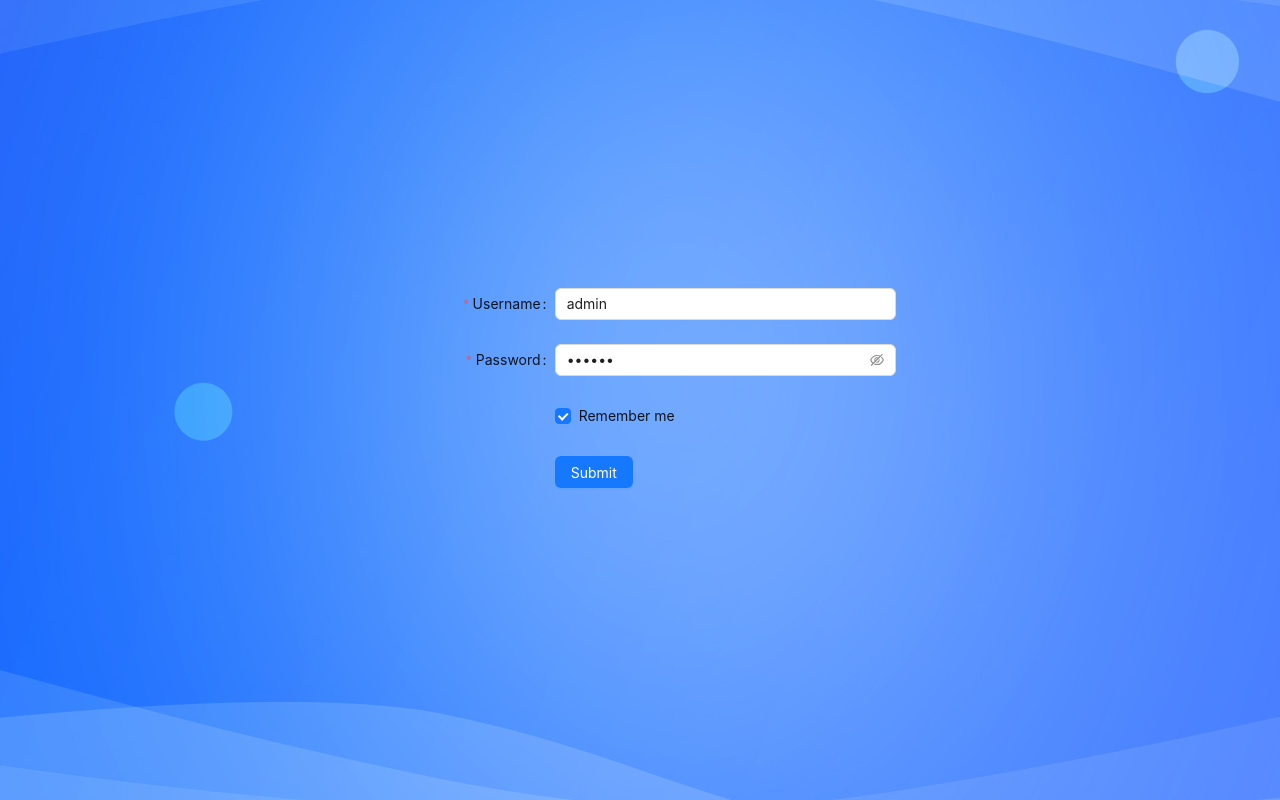
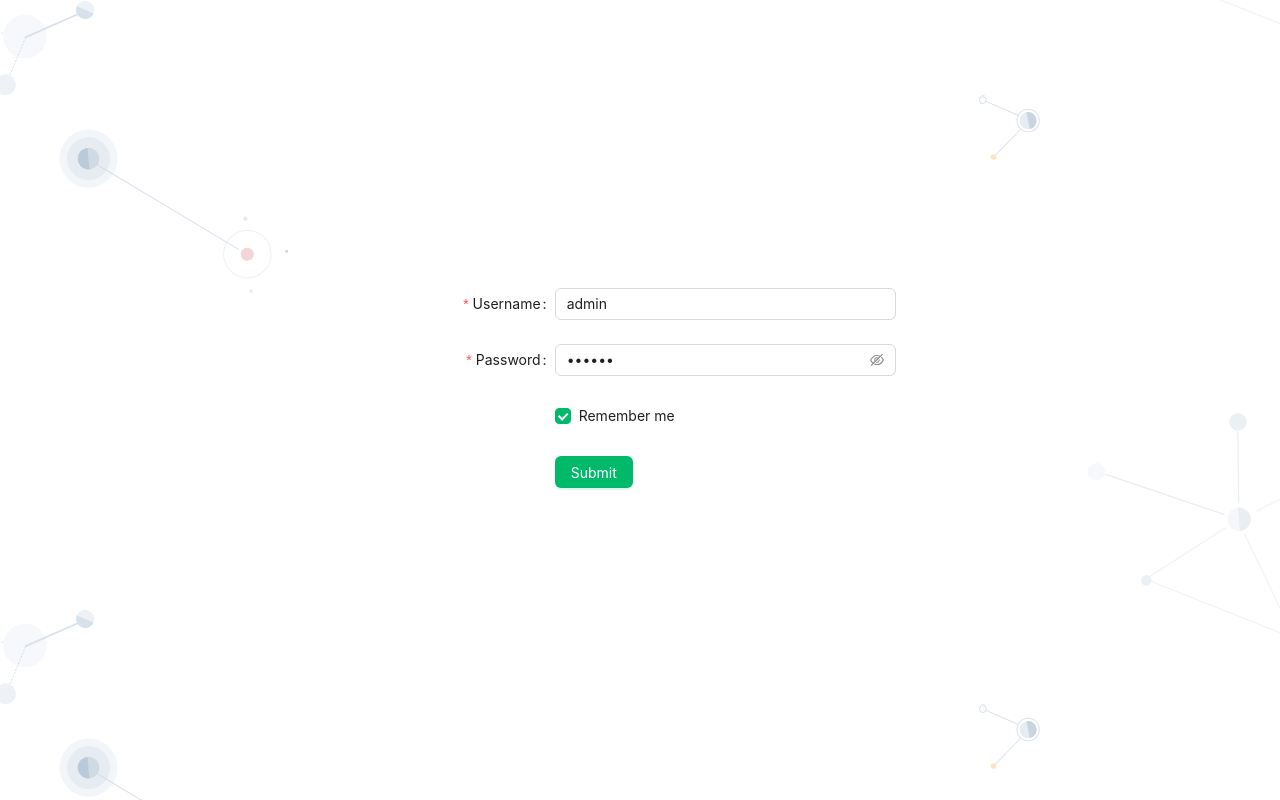
Before and after one commit to wavyhair/Hospital-Admin, a React (Create React App) app: page /login in a window 1280 px wide. Built offline with nearby package versions, Linux system fonts and the light colour scheme.

Commit message:
主题色修改

```diff
--- a/src/index.tsx
+++ b/src/index.tsx
@@ -2,12 +2,14 @@
  * @Author: CHENJIE
  * @Date: 2022-10-20 11:36:55
  * @LastEditors: CHENJIE
- * @LastEditTime: 2022-12-16 22:12:04
+ * @LastEditTime: 2022-12-19 14:39:42
  * @FilePath: \hrss-react-ts\src\index.tsx
  * @Description: index
  */
 import { unstable_HistoryRouter as HistoryRouter } from 'react-router-dom'
 import { customHistory } from '@/utils/history'
+
+import { ConfigProvider } from 'antd';
 
 import ReactDOM from 'react-dom/client'
 import store from './store'
@@ -24,7 +26,13 @@ root.render(
   // <React.StrictMode>
   <Provider store={store}>
     <HistoryRouter history={customHistory}>
-      <App />
+      <ConfigProvider theme={{
+        token: {
+          colorPrimary: '#00b96b',
+        },
+      }}>
+        <App />
+      </ConfigProvider>
     </HistoryRouter>
   </Provider>
   // </React.StrictMode>
--- a/src/pages/Login/index.module.scss
+++ b/src/pages/Login/index.module.scss
@@ -1,8 +1,8 @@
 .root {
     height: 100%;
     width: 100%;
-    display:flex;
-    background-image:url('~@/assets/common/login.jpg');
+    display: flex;
+    background-image: url('~@/assets/common/login.svg');
     background-position: center;
 
     :global {
```
Also changed, not shown: src/assets/common/login.jpg (deleted), src/assets/common/login.svg (added).
